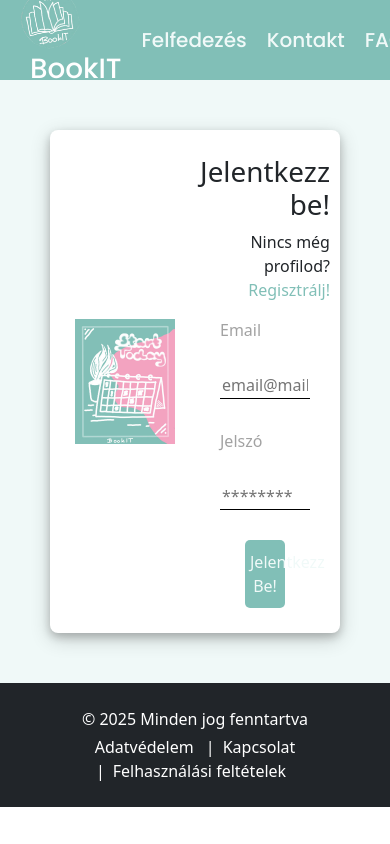
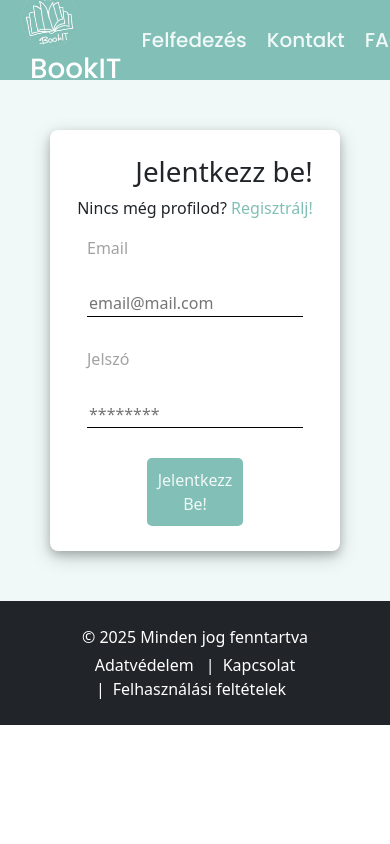
Before and after one commit to Booking-BA-BO/frontend, a React (Vite) app: page /login in a window 390 px wide. Shown: the top 844 px of the page. Built offline with nearby package versions, Linux system fonts and the light colour scheme.

Commit message:
22, 23-as ticket, bejelentkezés és regisztráció reszponzív

```diff
--- a/src/style/LoginPage.css
+++ b/src/style/LoginPage.css
@@ -80,9 +80,23 @@ form .label {
 .left-section .kep {
   width: 100%;
   height: auto;
-
 }
 
 form div.label p {
   margin: 0;
 }
+
+@media (max-width: 950px) {
+  .login-card {
+    display: grid;
+    grid-template-rows: 1fr;
+  }
+
+  .right-section {
+    width: 100%;
+  }
+
+  .left-section {
+    display: none;
+  }
+}
```
